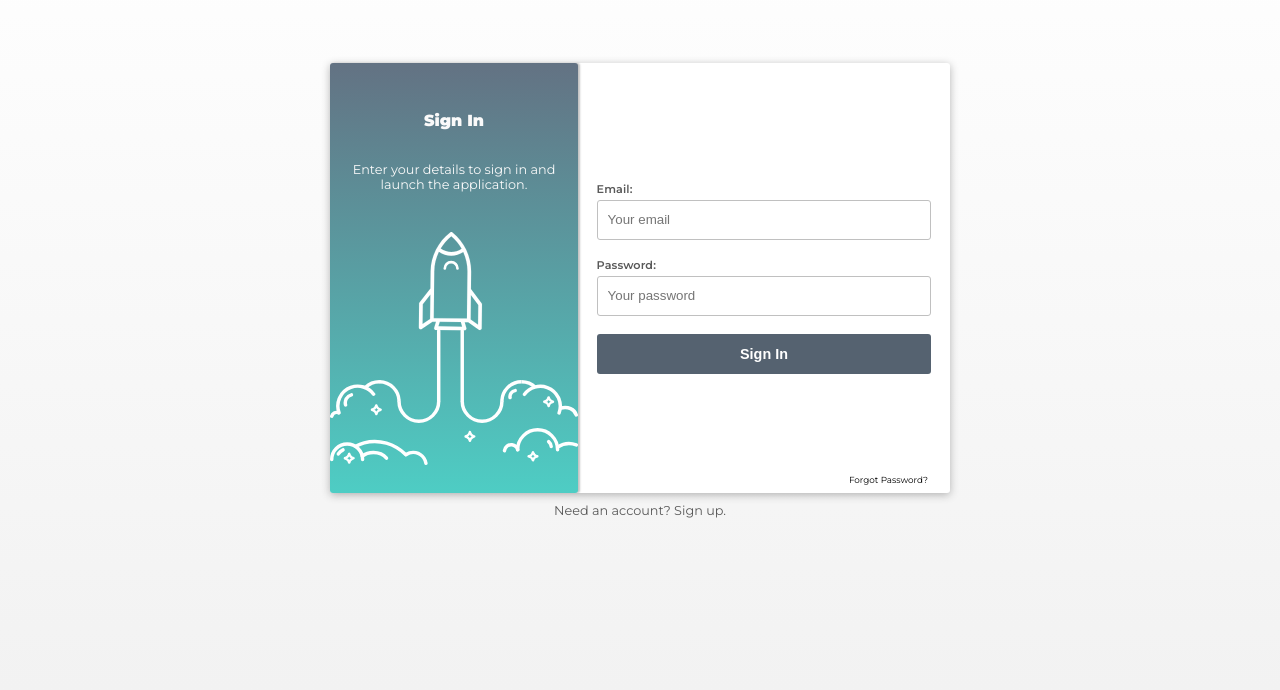
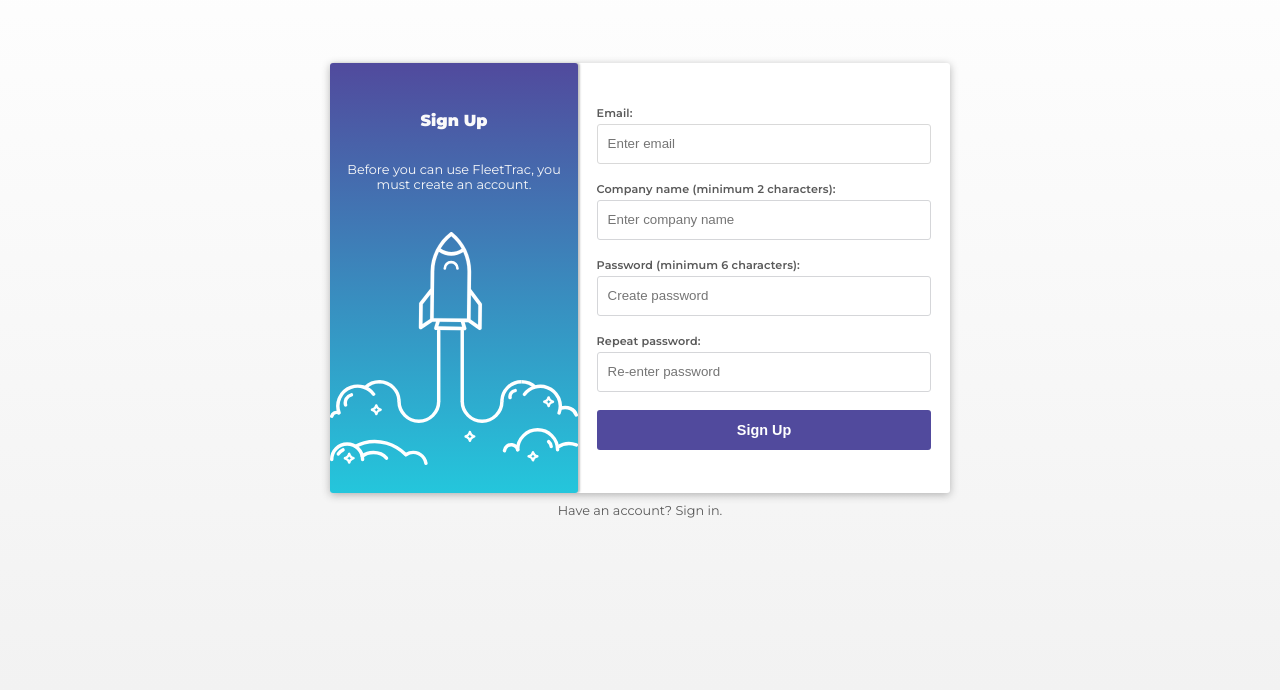
Before and after one commit to maisonm/fleet_trac, a React (Create React App) app in the folder client/: page / in a window 1280 px wide. Shown: the part 110-800 px from the top of the page. Built offline with nearby package versions, Linux system fonts and the light colour scheme; what react-animations would draw is missing.

Commit message:
added signup input field validation && react router

```diff
--- a/client/package.json
+++ b/client/package.json
@@ -3,6 +3,7 @@
   "version": "0.1.0",
   "private": true,
   "dependencies": {
+    "email-validator": "^2.0.4",
     "react": "^16.6.1",
     "react-animations": "^1.0.0",
     "react-dom": "^16.6.1",
--- a/client/src/components/SignUp/SignUp.js
+++ b/client/src/components/SignUp/SignUp.js
@@ -1,5 +1,5 @@
 import React, { Component } from "react";
-import styled, { keyframes } from "styled-components";
+import { withRouter } from "react-router-dom";
 
 //Styles
 import {
@@ -10,21 +10,18 @@
   ActionButton
 } from "./styles";
 
-const validate = (email, password, companyName) => {
+const emailValidator = require("email-validator");
+
+const validateInput = (email, companyName, password, repeatPassword) => {
   return {
-    email: email.length === 0,
-    password: password.length === 6,
-    companyName: companyName.length === 2
+    email: emailValidator.validate(`${email}`),
+    companyName: companyName.length >= 2,
+    password: password.length >= 6,
+    repeatPassword: repeatPassword.length >= 6 // ** DOES NOT COMPARE PASSWORDS || NEED TO FIX! **
   };
 };
 
-const recheckPassword = (password, repeatPassword) => {
-  return {
-    password: password === repeatPassword
-  };
-};
-
-export default class SignUp extends Component {
+class SignUp extends Component {
   constructor(props) {
     super(props);
 
@@ -32,8 +29,7 @@
       email: "",
       companyName: "",
       password: "",
-      repeatPassword: "",
-      resp: ""
+      repeatPassword: ""
     };
   }
 
@@ -53,18 +49,10 @@
     this.setState({ repeatPassword: evt.target.value });
   };
 
-  canBeSubmitted() {
-    const { email, companyName, password, repeatPassword } = this.state;
-
-    const inputValidate = validate(email, password, companyName);
-
-    console.log(inputValidate);
-  }
-
   handleSubmit = evt => {
     evt.preventDefault();
 
-    let data = {
+    let userData = {
       companyName: this.state.companyName,
       password: this.state.password,
       email: this.state.email
@@ -76,11 +64,23 @@
         Accept: "application/json",
         "Content-Type": "application/json"
       },
-      body: JSON.stringify(data)
-    }).then(response => console.log(response));
+      body: JSON.stringify(userData)
+    }).then(res => {
+      const { status } = res;
+      if (status === 200) {
+        this.props.history.push("/Test");
+      }
+    });
   };
 
   render() {
+    const { email, companyName, password, repeatPassword } = this.state;
+    const inputIsValid = validateInput(
+      email,
+      companyName,
+      password,
+      repeatPassword
+    );
     return (
       <ComponentContainer onSubmit={this.handleSubmit}>
         <Input>
@@ -88,10 +88,12 @@
           <InputField
             id="email"
             name="email"
-            type="text"
+            type="email"
             value={this.state.email}
             placeholder="Enter email"
             onChange={this.handleEmailChange}
+            required
+            isValid={inputIsValid.email ? "#B0BD27" : "#d9d9d9"}
           />
         </Input>
         <Input>
@@ -105,6 +107,8 @@
             value={this.state.companyName}
             placeholder="Enter company name"
             onChange={this.handleNameChange}
+            required
+            isValid={inputIsValid.companyName ? "#B0BD27" : "#D5D6D9"}
           />
         </Input>
         <Input>
@@ -114,10 +118,12 @@
           <InputField
             id="password"
             name="password"
-            type="text"
+            type="password"
             value={this.state.password}
             placeholder="Create password"
             onChange={this.handlePasswordChange}
+            required
+            isValid={inputIsValid.password ? "#B0BD27" : "#D5D6D9"}
           />
         </Input>
         <Input>
@@ -125,10 +131,12 @@
           <InputField
             id="re-enter-password"
             name="repeatPassword"
-            type="text"
+            type="password"
             value={this.state.repeatPassword}
             placeholder="Re-enter password"
             onChange={this.handleRepeatPasswordChange}
+            required
+            isValid={inputIsValid.repeatPassword ? "#B0BD27" : "#D5D6D9"}
           />
         </Input>
         <ActionButton type="submit">Sign Up</ActionButton>
@@ -136,3 +144,5 @@
     );
   }
 }
+
+export default withRouter(SignUp);
--- a/client/src/components/SignUp/styles.js
+++ b/client/src/components/SignUp/styles.js
@@ -8,10 +8,12 @@
   width: 100%;
   height: 40px;
   border-radius: 3px;
-  border: solid 1px #c0c0c0;
+  border: solid 1.5px ${props => props.isValid};
   padding-left: 10px;
   color: #595959;
   box-sizing: border-box;
+  transition: 0.5s;
+  outline: none;
 `;
 export const InputLabel = styled.label`
   font-size: 0.7em;
--- a/client/src/index.js
+++ b/client/src/index.js
@@ -1,5 +1,6 @@
 import React from "react";
 import ReactDOM from "react-dom";
+import { BrowserRouter as Router, Route } from "react-router-dom";
 import "./index.css";
 import App from "./App";
 import * as serviceWorker from "./serviceWorker";
@@ -7,9 +8,11 @@
 import Home from "./layouts/Homepage/Home";
 
 ReactDOM.render(
-  <App>
-    <Home />
-  </App>,
+  <Router>
+    <App>
+      <Route exact path="/" component={Home} />
+    </App>
+  </Router>,
 
   document.getElementById("root")
 );
--- a/client/src/layouts/Homepage/Home.js
+++ b/client/src/layouts/Homepage/Home.js
@@ -24,7 +24,7 @@
   constructor(props) {
     super(props);
     this.state = {
-      signIn: true
+      signIn: false
     };
     this.toggleForm = this.toggleForm.bind(this);
   }
```
Also changed, not shown: 1 other file (tests, documents, lock files or other folders).
